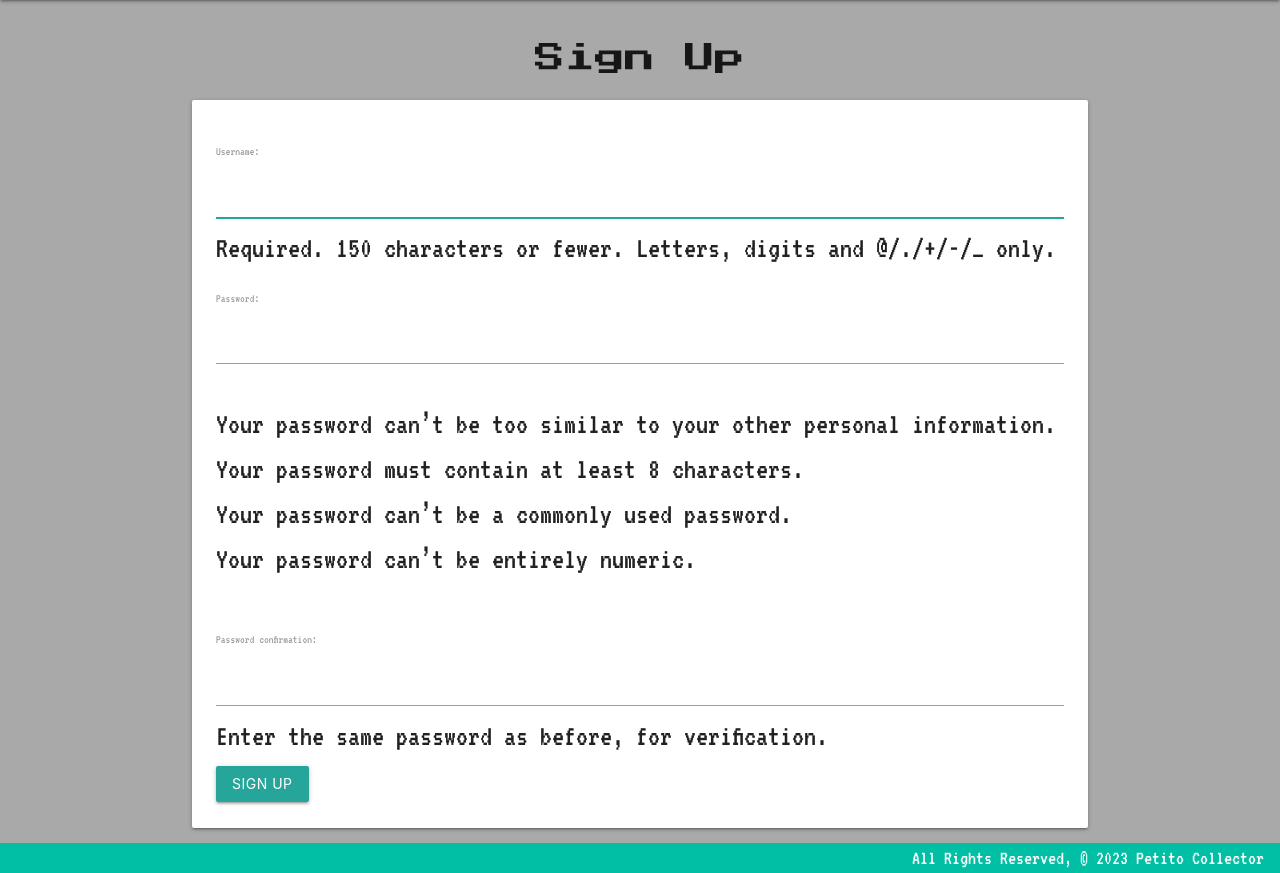
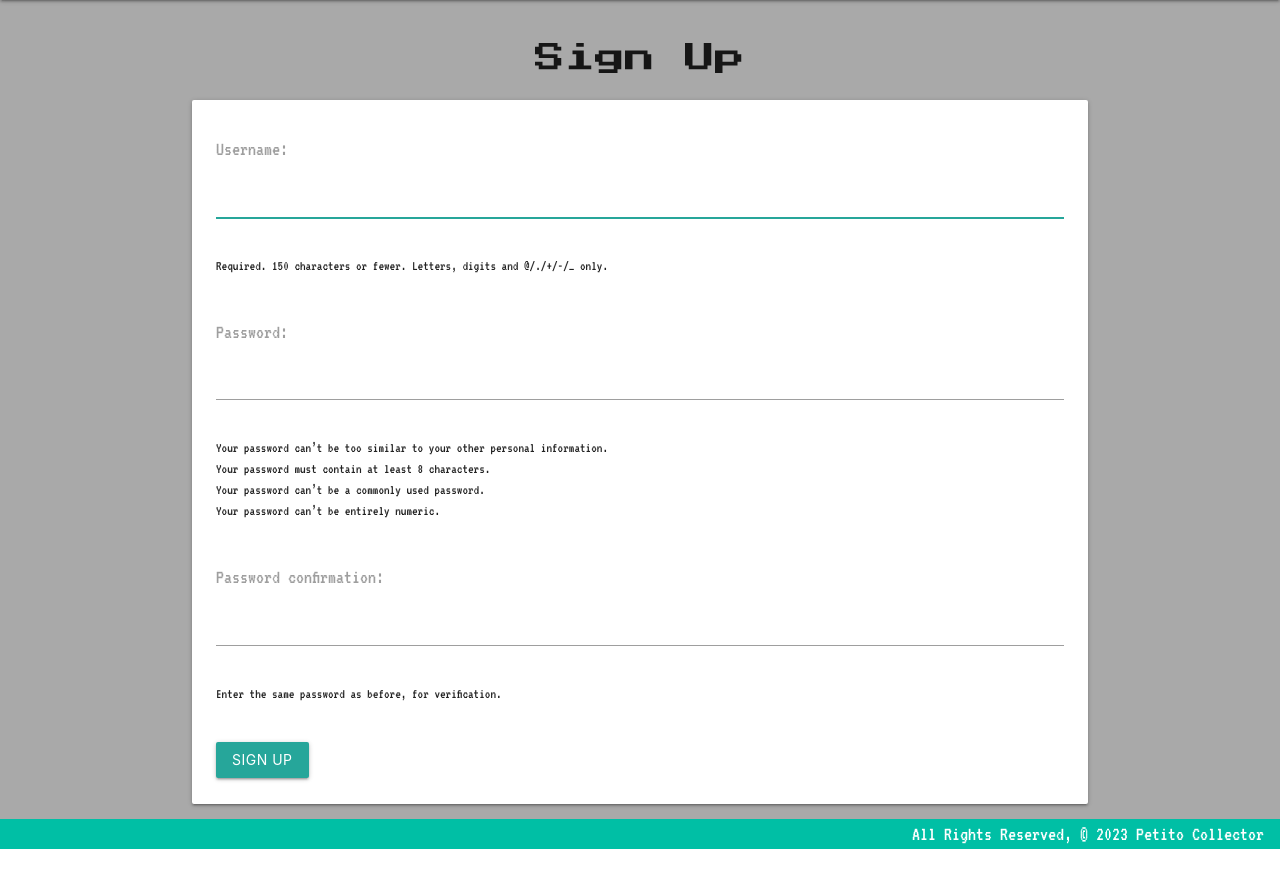
Before and after one commit to danielamansolino/Petito, a Django app: page /accounts/signup/ in a window 1280 px wide. Shown: the part 64-937 px from the top of the page. After the commit the page ends 913 px from the top, so only its background shows below. Run offline with Django 4.2, Linux system fonts and the light colour scheme.

Commit message:
Updates - Css - Home page - Signup

```diff
--- a/main_app/static/css/style.css
+++ b/main_app/static/css/style.css
@@ -24,6 +24,13 @@ h5 {
 .custom-auth-form label {
   font-size: 20px;
 }
+
+
+.custom-auth-form-list {
+  font-size: 14px;
+}
+
+
 
 
 
--- a/main_app/templates/home.html
+++ b/main_app/templates/home.html
@@ -8,7 +8,9 @@
     <img class="img_med" src="static/images/partydino.gif" alt="">
 </div>
 </br>
-<h5>Adopt your first petito > <a href="{% url 'signup' %}">Sign Up</a> </h5>
-<h5>Check on your petitos > <a href="{% url 'login' %}">Log In</a> </h5>
+{% if not user.is_authenticated %}
+  <h5>Adopt your first petito > <a href="{% url 'signup' %}">Sign Up</a> </h5>
+  <h5>Check on your petitos > <a href="{% url 'login' %}">Log In</a> </h5>
+{% endif %}
 </br>
 {% endblock %}
--- a/main_app/templates/registration/signup.html
+++ b/main_app/templates/registration/signup.html
@@ -2,12 +2,28 @@
 {% block content %}
 
 <h1>Sign Up</h1>
-
 <div class="card">
   <div class="card-content">
     <form method="POST" action="{% url 'signup' %}">
       {% csrf_token %}
-      {{ form.as_p }}
+      <label for="{{ form.username.id_for_label }}" class="custom-auth-form">{{ form.username.label_tag }}</label>
+      {{ form.username }}
+      <ul class="custom-auth-form">
+        <li class="custom-auth-form-list">{{ form.username.help_text }}</li>
+      </ul>
+
+      <label for="{{ form.password1.id_for_label }}" class="custom-auth-form">{{ form.password1.label_tag }}</label>
+      {{ form.password1 }}
+      <ul class="custom-auth-form">
+        <li class="custom-auth-form-list">{{ form.password1.help_text }}</li>
+      </ul>
+
+      <label for="{{ form.password2.id_for_label }}" class="custom-auth-form">{{ form.password2.label_tag }}</label>
+      {{ form.password2 }}
+      <ul class="custom-auth-form">
+        <li class="custom-auth-form-list">{{ form.password2.help_text }}</li>
+      </ul>
+
       <input type="submit" class="btn" value="Sign Up">
     </form>
   </div>
```
